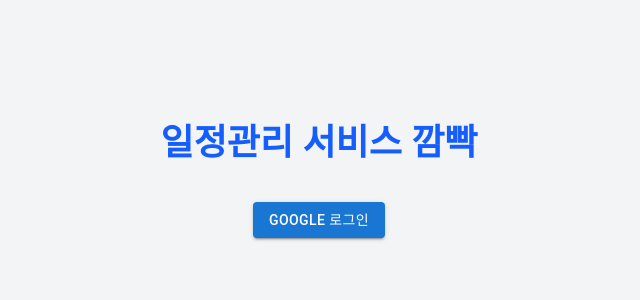
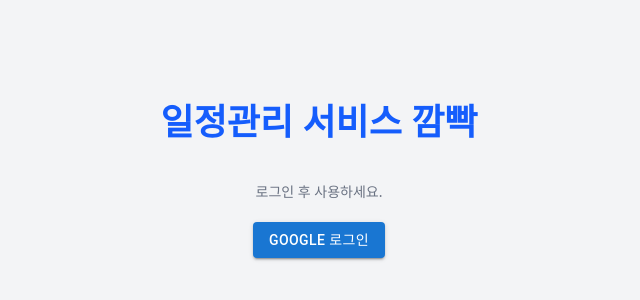
Before and after one commit to fdgh134/my-scheduler, a React (Vite) app: page / in a window 1280 px wide. Shown: the part 220-520 px from the top of the page, without its empty margins (321-961 px from the left). Built offline with nearby package versions, Linux system fonts and the light colour scheme; no server answers.

Commit message:
readme 초기화, 메인 문구 추가

```diff
--- a/src/components/header/Header.tsx
+++ b/src/components/header/Header.tsx
@@ -24,6 +24,7 @@
   return (
     <div className="flex flex-col w-full h-[100vh] items-center justify-center bg-gray-100">
       <h1 className="text-4xl font-bold text-blue-600 mb-10">일정관리 서비스 깜빡</h1>
+      <p className="text-sm text-gray-500 mb-5">로그인 후 사용하세요.</p>
       {!user && <LoginButton />}
     </div>
   )
```
Also changed, not shown: 1 other file (tests, documents, lock files or other folders).
